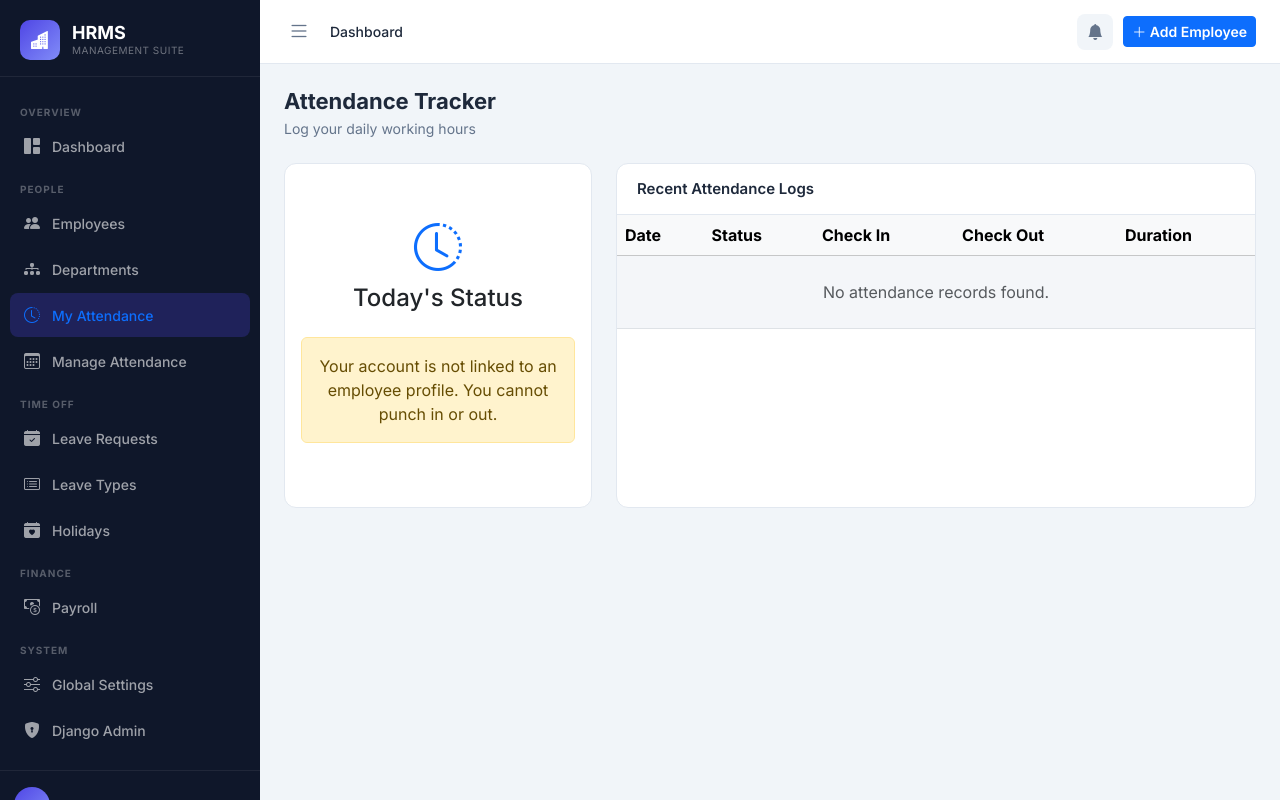
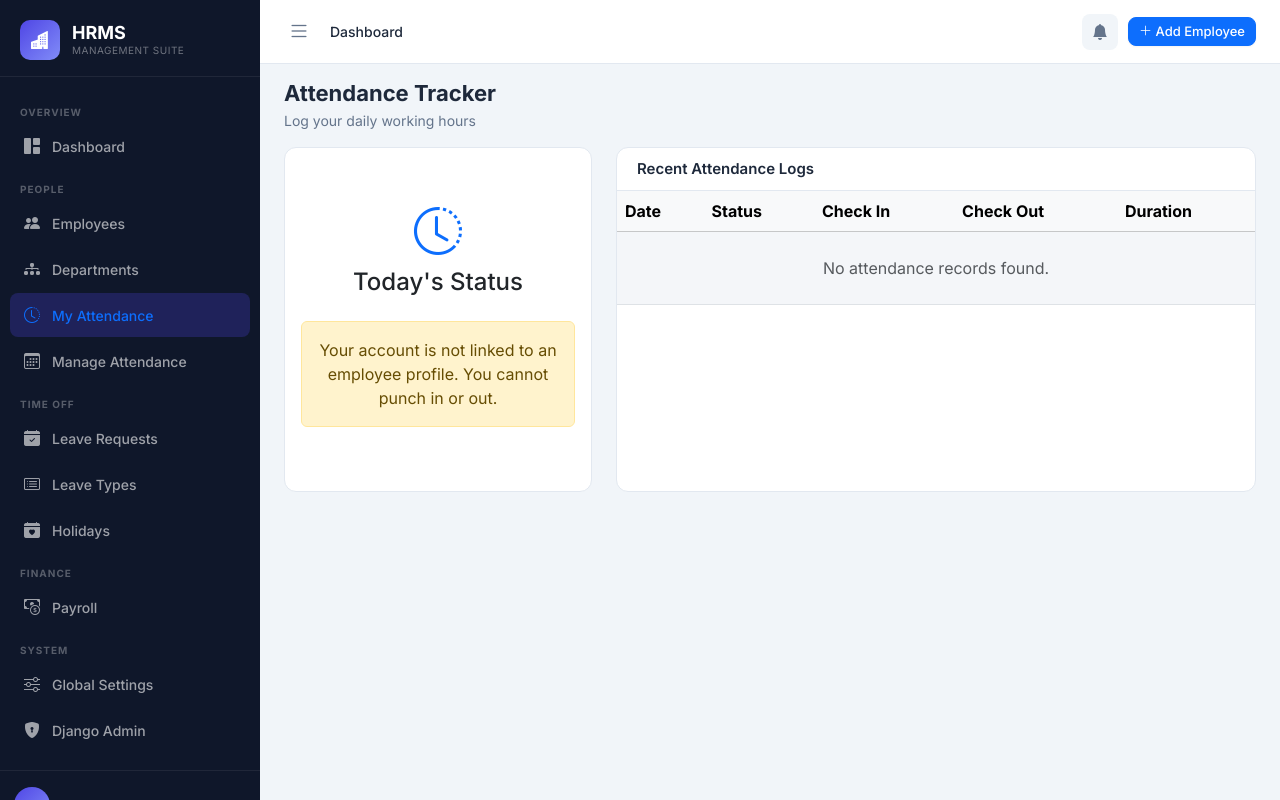
Before and after one commit to selftaughtrahul/hrms, a Django app: page /attendance/ in a window 1280 px wide. Run offline with Django 5.2, Linux system fonts and the light colour scheme; the visitor is signed in with stand-in values (Sample User, id 1); data comes from the database, SQL or seed files in the repository; data that the repository does not hold is empty; parts of the project's set-up code (start-up, migrations or seed data) failed here and were passed over.

Commit message:
UI: Reduce white space and refine button styles in hrms.css

```diff
--- a/hrms/static/css/hrms.css
+++ b/hrms/static/css/hrms.css
@@ -93,11 +93,11 @@ a:hover { color: var(--primary-dark); }
 .header-actions { display: flex; align-items: center; gap: 10px; }
 .header-action-btn { width: 36px; height: 36px; border-radius: 8px; display: flex; align-items: center; justify-content: center; background: var(--bg); color: var(--text-muted); font-size: 16px; transition: 0.2s; }
 .header-action-btn:hover { background: var(--border); color: var(--text); }
-.content-area { flex: 1; padding: 24px; }
+.content-area { flex: 1; padding: 16px 24px 24px; }
 .alert-container { margin-bottom: 20px; }
 
 /* ======================== PAGE HEADER ======================== */
-.page-header { display: flex; justify-content: space-between; align-items: flex-start; margin-bottom: 24px; flex-wrap: wrap; gap: 12px; }
+.page-header { display: flex; justify-content: space-between; align-items: flex-start; margin-bottom: 16px; flex-wrap: wrap; gap: 12px; }
 .page-title { font-size: 22px; font-weight: 700; color: var(--text); margin-bottom: 4px; }
 .page-subtitle { font-size: 14px; color: var(--text-muted); margin: 0; }
 .page-actions { display: flex; align-items: center; gap: 8px; }
@@ -105,14 +105,14 @@ a:hover { color: var(--primary-dark); }
 
 /* ======================== CARDS ======================== */
 .card-dash { background: var(--card-bg); border-radius: 12px; border: 1px solid var(--border); overflow: hidden; }
-.card-header-dash { display: flex; align-items: center; justify-content: space-between; padding: 16px 20px; border-bottom: 1px solid var(--border); }
+.card-header-dash { display: flex; align-items: center; justify-content: space-between; padding: 12px 20px; border-bottom: 1px solid var(--border); }
 .card-header-dash h5 { font-size: 15px; font-weight: 600; margin: 0; color: var(--text); }
 .see-all { font-size: 13px; color: var(--primary); font-weight: 500; }
 .card-form { background: var(--card-bg); border-radius: 16px; border: 1px solid var(--border); padding: 24px; }
 
 /* ======================== KPI CARDS ======================== */
 .kpi-card {
-  border-radius: 16px; padding: 24px; position: relative;
+  border-radius: 16px; padding: 20px; position: relative;
   display: flex; align-items: flex-start; gap: 16px; overflow: hidden;
   background: white; border: 1px solid var(--border);
   transition: transform 0.2s, box-shadow 0.2s;
@@ -441,8 +441,10 @@ a:hover { color: var(--primary-dark); }
 
 
 /* ======================== BUTTONS ======================== */
-.btn-primary { background: var(--primary); border-color: var(--primary); font-weight: 600; }
-.btn-primary:hover { background: var(--primary-dark); border-color: var(--primary-dark); }
+.btn { padding: 6px 14px; font-size: 14px; transition: 0.2s; border-radius: 8px; }
+.btn-sm { padding: 4px 10px; font-size: 13px; }
+.btn-primary { background: var(--primary); border-color: var(--primary); font-weight: 500; box-shadow: 0 1px 2px rgba(0,0,0,0.05); }
+.btn-primary:hover { background: var(--primary-dark); border-color: var(--primary-dark); transform: translateY(-1px); }
 .btn-outline-primary { color: var(--primary); border-color: var(--primary); font-weight: 500; }
 .btn-outline-primary:hover { background: var(--primary); border-color: var(--primary); }
 
```
